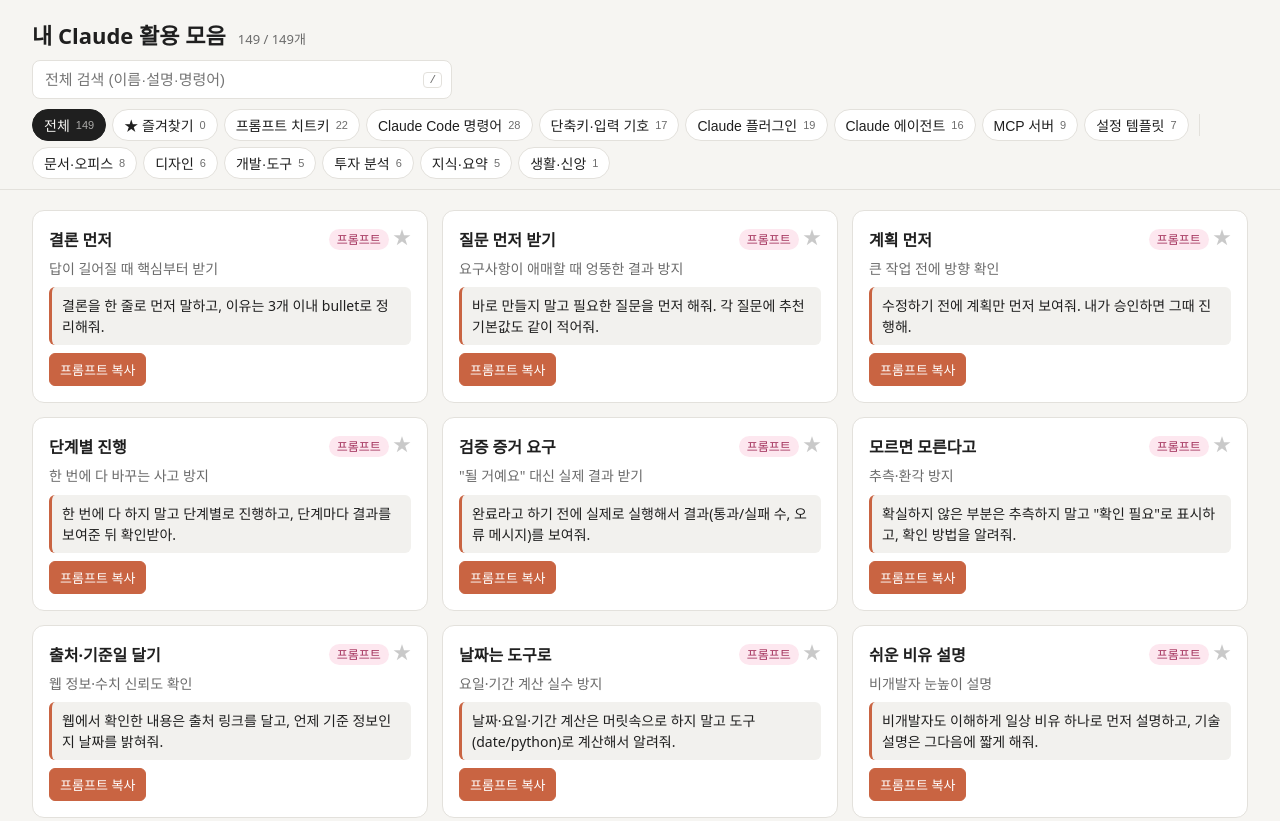
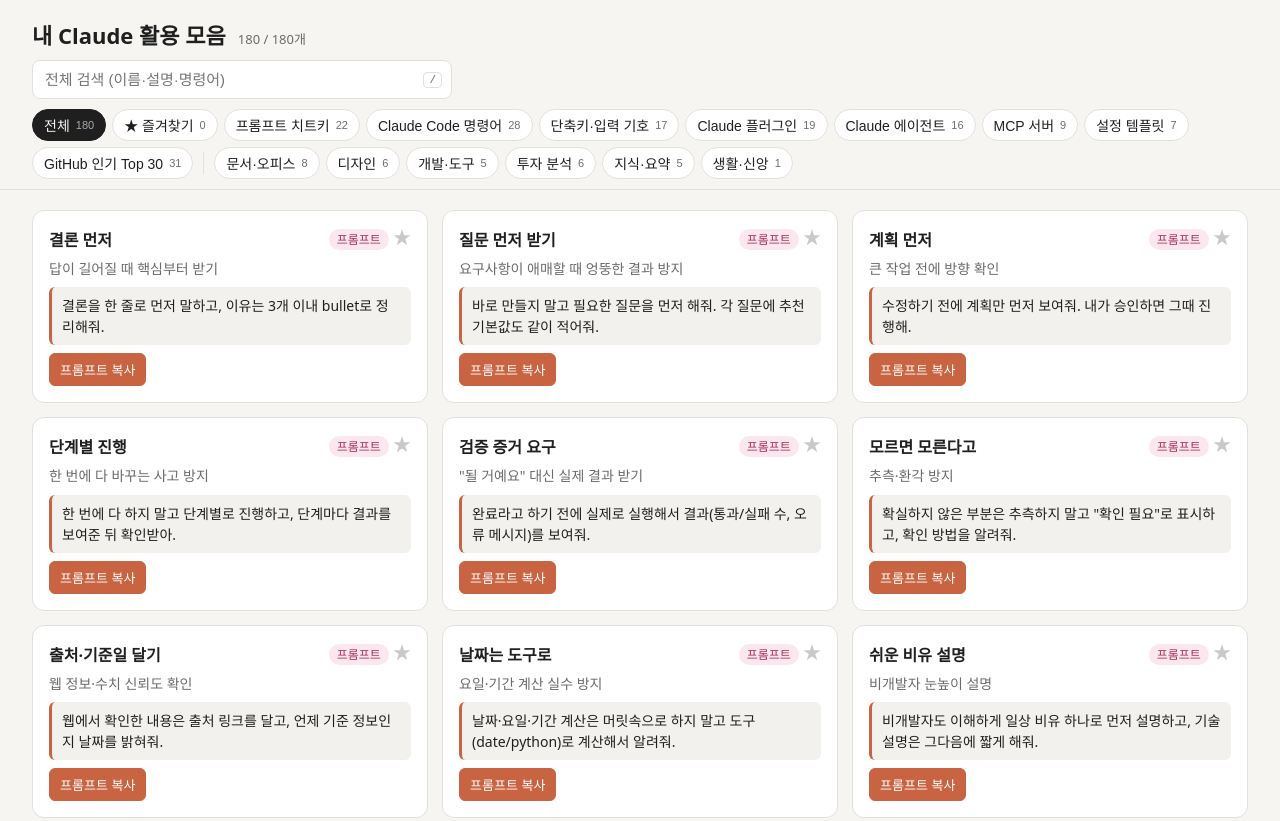
Before and after one commit to olmas70/my-claude-skills, a plain HTML site: page index.html in a window 1280 px wide. Shown: the top 821 px of the page. Drawn offline with Linux system fonts and the light colour scheme.

Commit message:
feat: GitHub 인기 Top 30 탭 추가 (Claude Code·에이전트 스킬 저장소, 2026-11-12 스타 순)
Co-Authored-By: Claude Fable 5.1 <noreply@anthropic.com>

```diff
--- a/index.html
+++ b/index.html
@@ -50,6 +50,7 @@
   .badge.프롬프트 { background:#fde7ef; color:#a3325c; }
   .badge.단축키 { background:#ececec; color:#444; }
   .badge.템플릿 { background:#dfe9e4; color:#2d5f4a; }
+  .badge.GitHub { background:#e6e8eb; color:#24292f; }
   .badge.내\ 스킬 { background:#e8ecf5; color:#3b4a7a; }
   .desc { color:var(--muted); font-size:14px; margin:0; line-height:1.45; }
   code { display:block; background:var(--code-bg); padding:8px 10px; border-radius:6px; font-size:13px; white-space:pre-wrap; line-height:1.5; }
@@ -104,6 +105,7 @@
     플러그인: ['설치 명령', 'GitHub'],
     에이전트: ['호출 문구', '원본 보기', '에이전트 .md 복사'],
     템플릿: ['저장 경로', '원본 보기', '템플릿 복사'],
+    GitHub: ['링크', 'GitHub'],
   };
   // ponytail: 탭 구분선 — 이 카테고리 앞에 세로선 하나
   const GROUP_START = '문서·오피스';
--- a/skills.json
+++ b/skills.json
@@ -117,6 +117,37 @@
   {"id":"rules (경로별 규칙)","category":"설정 템플릿","source":"템플릿","desc":"특정 폴더 파일을 다룰 때만 읽히는 규칙 — paths 프런트매터 예시","invoke":"<프로젝트>/.claude/rules/api.md","path":"templates/rules-path-scoped.md"},
   {"id":"settings.json (내 설정)","category":"설정 템플릿","source":"템플릿","desc":"모델, 권한 허용/거부, 서브에이전트 모델, 세션 시작 훅 예시","invoke":"~/.claude/settings.json","path":"templates/settings.user.json","url":"https://code.claude.com/docs/en/settings"},
   {"id":"settings.json (프로젝트)","category":"설정 템플릿","source":"템플릿","desc":"팀 공유용: 프로젝트 명령 허용, 위험 명령 거부, 수정 후 린트 훅","invoke":"<프로젝트>/.claude/settings.json","path":"templates/settings.project.json","url":"https://code.claude.com/docs/en/settings"},
+  {"id":"집계 기준","category":"GitHub 인기 Top 30","source":"GitHub","desc":"2026-11-12 GitHub 검색 기준. Claude Code·에이전트 스킬 관련 저장소를 스타 순으로 정렬, 최근 90일 안에 갱신된 것만. 유출 프롬프트·리버싱·무관한 일반 AI 앱은 제외","invoke":"검색: topic:claude-code, claude-skills, agent-skills, claude · 정렬: stars · 조건: 2026-08-14 이후 push","labels":["집계 기준",""]},
+  {"id":"1. affaan-m/ECC","category":"GitHub 인기 Top 30","source":"GitHub","desc":"⭐302k · 에이전트·스킬·훅·메모리를 갖춘 종합 Claude Code 플러그인 (이 PC에 설치됨) · MIT","invoke":"https://github.com/affaan-m/ECC","url":"https://github.com/affaan-m/ECC"},
+  {"id":"2. anthropics/skills","category":"GitHub 인기 Top 30","source":"GitHub","desc":"⭐193k · Anthropic 공식 스킬 저장소 (docx·pdf·pptx·xlsx 등)","invoke":"https://github.com/anthropics/skills","url":"https://github.com/anthropics/skills"},
+  {"id":"3. DietrichGebert/ponytail","category":"GitHub 인기 Top 30","source":"GitHub","desc":"⭐189k · 가장 단순한 해법만 쓰게 하는 스킬 (과잉 설계 방지, 설치됨) · MIT","invoke":"https://github.com/DietrichGebert/ponytail","url":"https://github.com/DietrichGebert/ponytail"},
+  {"id":"4. f/prompts.chat","category":"GitHub 인기 Top 30","source":"GitHub","desc":"⭐177k · 커뮤니티 프롬프트 모음 (구 Awesome ChatGPT Prompts)","invoke":"https://github.com/f/prompts.chat","url":"https://github.com/f/prompts.chat"},
+  {"id":"5. anthropics/claude-code","category":"GitHub 인기 Top 30","source":"GitHub","desc":"⭐155k · Claude Code 공식 저장소 — 이슈·변경 내역 확인","invoke":"https://github.com/anthropics/claude-code","url":"https://github.com/anthropics/claude-code"},
+  {"id":"6. farion1231/cc-switch","category":"GitHub 인기 Top 30","source":"GitHub","desc":"⭐154k · Claude Code·Codex 등 설정 전환 데스크톱 도우미 · MIT","invoke":"https://github.com/farion1231/cc-switch","url":"https://github.com/farion1231/cc-switch"},
+  {"id":"7. nextlevelbuilder/ui-ux-pro-max-skill","category":"GitHub 인기 Top 30","source":"GitHub","desc":"⭐148k · 여러 플랫폼 UI/UX 디자인 지능 스킬 · MIT","invoke":"https://github.com/nextlevelbuilder/ui-ux-pro-max-skill","url":"https://github.com/nextlevelbuilder/ui-ux-pro-max-skill"},
+  {"id":"8. Graphify-Labs/graphify","category":"GitHub 인기 Top 30","source":"GitHub","desc":"⭐146k · 코드·문서·PDF를 질의 가능한 지식 그래프로 (설치됨) · Apache-2.0","invoke":"https://github.com/Graphify-Labs/graphify","url":"https://github.com/Graphify-Labs/graphify"},
+  {"id":"9. garrytan/gstack","category":"GitHub 인기 Top 30","source":"GitHub","desc":"⭐141k · Garry Tan의 Claude Code 설정 — CEO·디자이너·엔지니어 역할 도구 23종 · MIT","invoke":"https://github.com/garrytan/gstack","url":"https://github.com/garrytan/gstack"},
+  {"id":"10. stablyai/orca","category":"GitHub 인기 Top 30","source":"GitHub","desc":"⭐123k · 내 구독으로 여러 코딩 에이전트를 동시에 운영 · MIT","invoke":"https://github.com/stablyai/orca","url":"https://github.com/stablyai/orca"},
+  {"id":"11. JuliusBrussee/caveman","category":"GitHub 인기 Top 30","source":"GitHub","desc":"⭐119k · 토큰 65% 절감 — 짧게 말하게 하는 스킬·프록시 · Apache-2.0","invoke":"https://github.com/JuliusBrussee/caveman","url":"https://github.com/JuliusBrussee/caveman"},
+  {"id":"12. thedotmack/claude-mem","category":"GitHub 인기 Top 30","source":"GitHub","desc":"⭐116k · 세션 간 맥락을 기억하는 영구 메모리 · Apache-2.0","invoke":"https://github.com/thedotmack/claude-mem","url":"https://github.com/thedotmack/claude-mem"},
+  {"id":"13. addyosmani/agent-skills","category":"GitHub 인기 Top 30","source":"GitHub","desc":"⭐116k · Addy Osmani의 실전 엔지니어링 스킬 모음 · MIT","invoke":"https://github.com/addyosmani/agent-skills","url":"https://github.com/addyosmani/agent-skills"},
+  {"id":"14. Leonxlnx/taste-skill","category":"GitHub 인기 Top 30","source":"GitHub","desc":"⭐114k · 뻔한 AI풍을 피하는 디자인 감각 스킬 (등록됨) · MIT","invoke":"https://github.com/Leonxlnx/taste-skill","url":"https://github.com/Leonxlnx/taste-skill"},
+  {"id":"15. paperclipai/paperclip","category":"GitHub 인기 Top 30","source":"GitHub","desc":"⭐113k · 업무용 에이전트 관리 앱 (오픈소스) · MIT","invoke":"https://github.com/paperclipai/paperclip","url":"https://github.com/paperclipai/paperclip"},
+  {"id":"16. Panniantong/Agent-Reach","category":"GitHub 인기 Top 30","source":"GitHub","desc":"⭐111k · X·Reddit·YouTube·GitHub 등 인터넷 전체 읽기·검색 · MIT","invoke":"https://github.com/Panniantong/Agent-Reach","url":"https://github.com/Panniantong/Agent-Reach"},
+  {"id":"17. pbakaus/impeccable","category":"GitHub 인기 Top 30","source":"GitHub","desc":"⭐109k · 프론트엔드 디자인 다듬기 명령 23종 (설치됨) · Apache-2.0","invoke":"https://github.com/pbakaus/impeccable","url":"https://github.com/pbakaus/impeccable"},
+  {"id":"18. nexu-io/open-design","category":"GitHub 인기 Top 30","source":"GitHub","desc":"⭐107k · 로컬 우선 협업 AI 디자인 워크스페이스 · Apache-2.0","invoke":"https://github.com/nexu-io/open-design","url":"https://github.com/nexu-io/open-design"},
+  {"id":"19. tt-a1i/archify","category":"GitHub 인기 Top 30","source":"GitHub","desc":"⭐95.8k · 아이디어·코드를 인터랙티브 다이어그램으로 (등록됨) · Apache-2.0","invoke":"https://github.com/tt-a1i/archify","url":"https://github.com/tt-a1i/archify"},
+  {"id":"20. Egonex-AI/Understand-Anything","category":"GitHub 인기 Top 30","source":"GitHub","desc":"⭐92.3k · 코드를 탐색 가능한 지식 그래프로 설명 · MIT","invoke":"https://github.com/Egonex-AI/Understand-Anything","url":"https://github.com/Egonex-AI/Understand-Anything"},
+  {"id":"21. rtk-ai/rtk","category":"GitHub 인기 Top 30","source":"GitHub","desc":"⭐86.3k · 개발 명령 출력 토큰 60~90% 절감 CLI 프록시 (Rust) · Apache-2.0","invoke":"https://github.com/rtk-ai/rtk","url":"https://github.com/rtk-ai/rtk"},
+  {"id":"22. career-ops-hq/career-ops","category":"GitHub 인기 Top 30","source":"GitHub","desc":"⭐82.1k · 채용 공고 수집·이력서 대비 점수화 구직 에이전트 · MIT","invoke":"https://github.com/career-ops-hq/career-ops","url":"https://github.com/career-ops-hq/career-ops"},
+  {"id":"23. shareAI-lab/learn-claude-code","category":"GitHub 인기 Top 30","source":"GitHub","desc":"⭐80.3k · Claude Code 같은 에이전트 하네스를 0부터 만들며 배우기 · MIT","invoke":"https://github.com/shareAI-lab/learn-claude-code","url":"https://github.com/shareAI-lab/learn-claude-code"},
+  {"id":"24. ComposioHQ/awesome-claude-skills","category":"GitHub 인기 Top 30","source":"GitHub","desc":"⭐79.3k · Claude 스킬·자료 큐레이션 목록","invoke":"https://github.com/ComposioHQ/awesome-claude-skills","url":"https://github.com/ComposioHQ/awesome-claude-skills"},
+  {"id":"25. colbymchenry/codegraph","category":"GitHub 인기 Top 30","source":"GitHub","desc":"⭐77.5k · 코드 변경에 맞춰 자동 동기화되는 코드 지식 그래프 · MIT","invoke":"https://github.com/colbymchenry/codegraph","url":"https://github.com/colbymchenry/codegraph"},
+  {"id":"26. code-yeongyu/oh-my-openagent","category":"GitHub 인기 Top 30","source":"GitHub","desc":"⭐70.9k · \"mass ulw\" 키워드로 그래프 엔지니어링 (OmO)","invoke":"https://github.com/code-yeongyu/oh-my-openagent","url":"https://github.com/code-yeongyu/oh-my-openagent"},
+  {"id":"27. shanraisshan/claude-code-best-practice","category":"GitHub 인기 Top 30","source":"GitHub","desc":"⭐69k · 바이브 코딩에서 에이전틱 엔지니어링으로 — 모범 사례 모음 · MIT","invoke":"https://github.com/shanraisshan/claude-code-best-practice","url":"https://github.com/shanraisshan/claude-code-best-practice"},
+  {"id":"28. blader/humanizer","category":"GitHub 인기 Top 30","source":"GitHub","desc":"⭐68.2k · 글에서 AI가 쓴 티를 지우는 스킬 · MIT","invoke":"https://github.com/blader/humanizer","url":"https://github.com/blader/humanizer"},
+  {"id":"29. mvanhorn/last30days-skill","category":"GitHub 인기 Top 30","source":"GitHub","desc":"⭐67.4k · 최근 30일 여론 조사 스킬 (설치됨) · MIT","invoke":"https://github.com/mvanhorn/last30days-skill","url":"https://github.com/mvanhorn/last30days-skill"},
+  {"id":"30. cathrynlavery/diagram-design","category":"GitHub 인기 Top 30","source":"GitHub","desc":"⭐66.7k · 잡지풍 다이어그램 45종 (등록됨) · MIT","invoke":"https://github.com/cathrynlavery/diagram-design","url":"https://github.com/cathrynlavery/diagram-design"},
   {"id":"docx","category":"문서·오피스","source":"공식","desc":"Word(.docx) 문서 생성·편집·변경내용 추적","invoke":"docx 스킬로 보고서를 Word 파일로 만들어줘","path":"https://raw.githubusercontent.com/anthropics/skills/main/skills/docx/SKILL.md"},
   {"id":"pdf","category":"문서·오피스","source":"공식","desc":"PDF 읽기·병합·분할·폼 채우기·생성","invoke":"pdf 스킬로 이 PDF에서 표를 추출해줘","path":"https://raw.githubusercontent.com/anthropics/skills/main/skills/pdf/SKILL.md"},
   {"id":"pptx","category":"문서·오피스","source":"공식","desc":"PowerPoint 슬라이드 생성·편집","invoke":"pptx 스킬로 10장짜리 발표자료 만들어줘","path":"https://raw.githubusercontent.com/anthropics/skills/main/skills/pptx/SKILL.md"},
```
